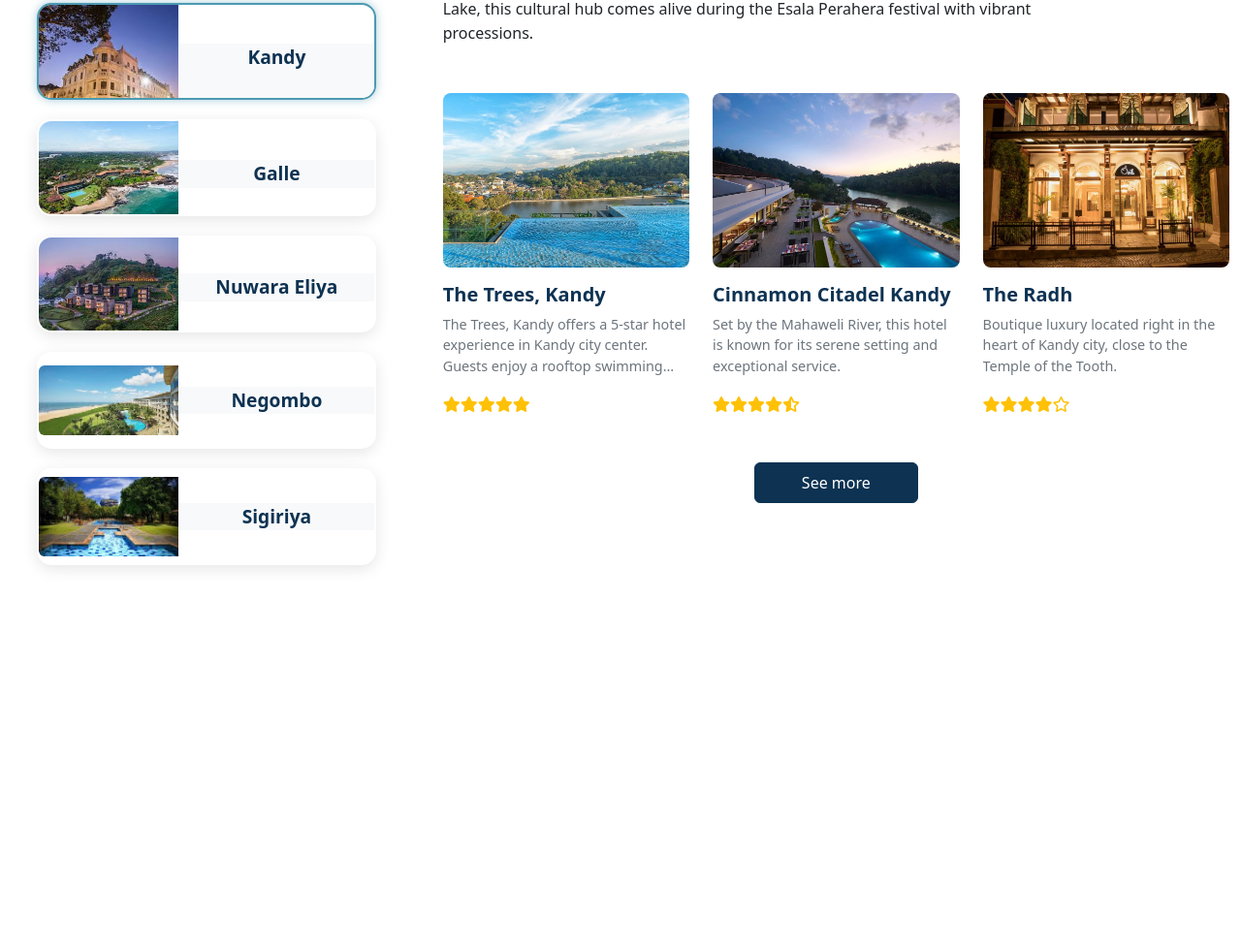
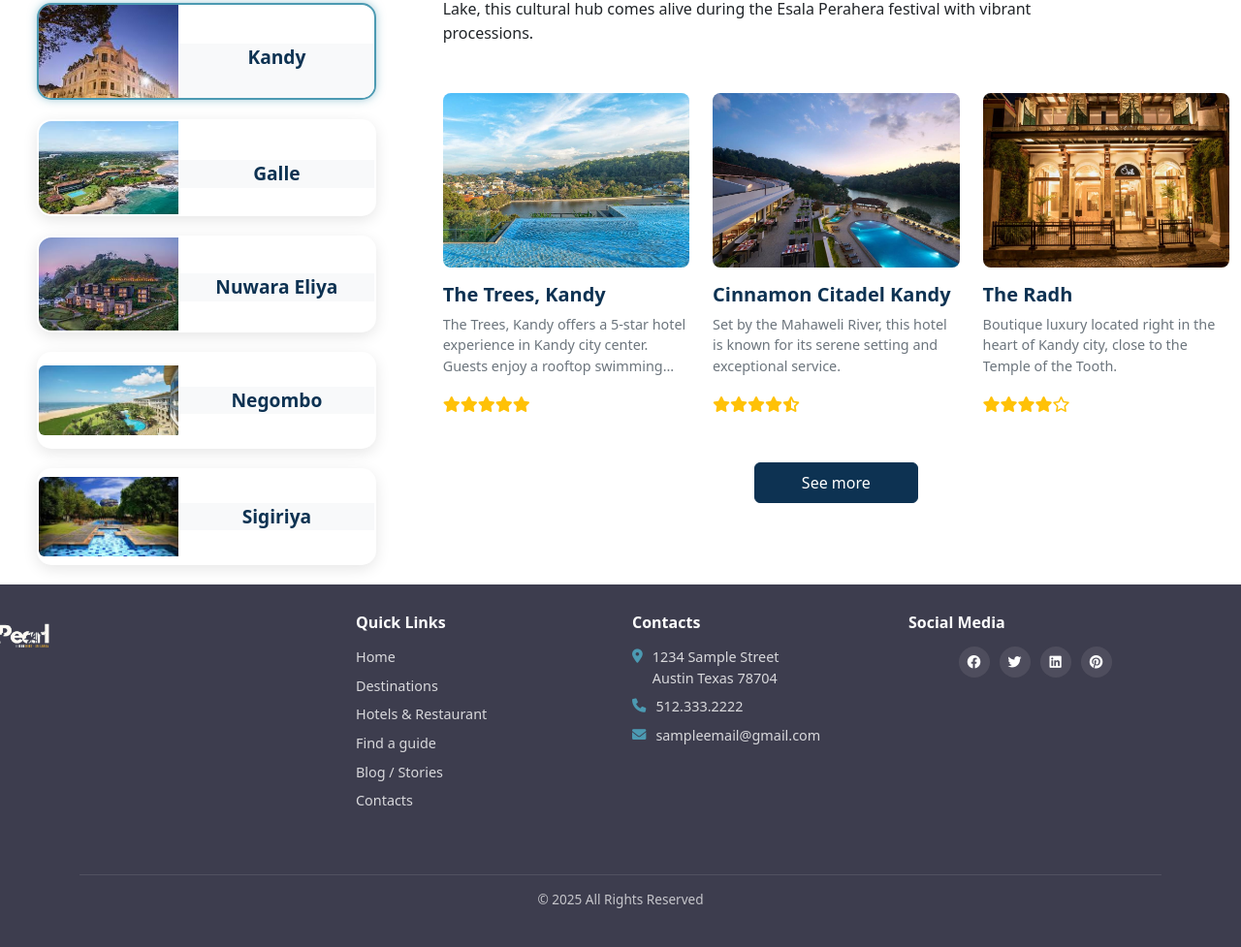
Before and after one commit to dilshandevxx/univercity-travel-project, a plain HTML site: page frontend/pages/hotel-restro.html in a window 1280 px wide. Shown: the part 937-1914 px from the top of the page at 97% size. Before the commit the page ends 1540 px from the top, so only its background shows below. Drawn offline with nearby package versions, Linux system fonts and the light colour scheme.

Commit message:
add footer section

```diff
--- a/frontend/css/hotel-restro.css
+++ b/frontend/css/hotel-restro.css
@@ -448,3 +448,152 @@
 }
 
 /* ////////////////////////card new add////////////////////// */
+
+/* Footer */
+.footer {
+  background: #3d3d4e;
+  color: white;
+  padding: 60px 0 20px;
+}
+
+.footer-logo h3 {
+  font-size: 2rem;
+  font-weight: 700;
+  margin-bottom: 5px;
+}
+
+.footer-logo p {
+  font-size: 0.9rem;
+  letter-spacing: 2px;
+  opacity: 0.8;
+}
+
+.footer h5 {
+  font-size: 1.2rem;
+  margin-bottom: 20px;
+  font-weight: 600;
+  justify-content: center;
+}
+.col-lg-3 h5 {
+  text-align: left;
+  padding-left: 0;
+  margin-left: 0;
+}
+.footer-links {
+  list-style: none;
+  padding: 0;
+  text-align: left;
+}
+
+.footer-links li {
+  margin-bottom: 10px;
+}
+
+.footer-links a {
+  color: rgba(255, 255, 255, 0.8);
+  text-decoration: none;
+  transition: all 0.3s;
+}
+
+.footer-links a:hover {
+  color: white;
+  padding-left: 5px;
+}
+
+.footer-contacts {
+  list-style: none;
+  padding: 0;
+  text-align: left;
+}
+
+.footer-contacts li {
+  margin-bottom: 15px;
+  display: flex;
+  align-items: flex-start;
+  gap: 10px;
+  color: rgba(255, 255, 255, 0.8);
+}
+
+.footer-contacts i {
+  color: var(--secondary-color);
+  margin-top: 3px;
+}
+
+.social-icons {
+  display: flex;
+  gap: 15px;
+  text-align: left;
+}
+
+.social-icons a {
+  width: 40px;
+  height: 40px;
+  background: rgba(232, 230, 230, 0.1);
+  border-radius: 50%;
+  display: flex;
+  align-items: center;
+  justify-content: center;
+  color: rgb(255, 255, 255);
+  transition: all 0.3s;
+  text-decoration: none;
+}
+
+.social-icons a:hover {
+  background: var(--secondary-color);
+  transform: translateY(-3px);
+}
+
+.footer-bottom {
+  margin-top: 40px;
+  padding-top: 20px;
+  border-top: 1px solid rgba(255, 255, 255, 0.1);
+  text-align: center;
+}
+
+.footer-bottom p {
+  margin: 0;
+  opacity: 0.7;
+}
+
+/* FOOTER  */
+.footer {
+  padding: 30px 0 15px;
+}
+
+.footer-logo img {
+  height: 50px;
+}
+
+.footer h5 {
+  font-size: 1rem;
+  margin-bottom: 15px;
+}
+
+.footer-links li,
+.footer-contacts li {
+  font-size: 0.9rem;
+  margin-bottom: 8px;
+}
+
+.social-icons {
+  gap: 10px;
+  justify-content: center;
+}
+
+.social-icons a {
+  width: 32px;
+  height: 32px;
+  font-size: 14px;
+}
+
+.footer-bottom {
+  margin-top: 25px;
+  padding-top: 15px;
+}
+
+.footer-bottom p {
+  font-size: 0.85rem;
+}
+.footer-logo {
+  margin-left: -50px;
+}
--- a/frontend/pages/hotel-restro.html
+++ b/frontend/pages/hotel-restro.html
@@ -299,6 +299,56 @@
 
       <!-- card -->
     </section>
+    <!-- Footer -->
+    <footer class="footer">
+      <div class="container">
+        <div class="row">
+          <div class="col-lg-3 col-md-6 mb-4">
+            <div class="footer-logo">
+              <img src="/univercity-travel-project/frontend/assets/images/Footer-Logo-1.png" alt="Logo" height="200px" class="footer-logo">
+            </div>
+          </div>
+
+          <div class="col-lg-3 col-md-6 mb-4">
+            <h5>Quick Links</h5>
+            <ul class="footer-links">
+              <li><a href="#hero">Home</a></li>
+              <li><a href="#destinations">Destinations</a></li>
+              <li><a href="#hotels">Hotels & Restaurant</a></li>
+              <li><a href="#guider">Find a guide</a></li>
+              <li><a href="#blog">Blog / Stories</a></li>
+              <li><a href="#about">Contacts</a></li>
+            </ul>
+          </div>
+
+          <div class="col-lg-3 col-md-6 mb-4">
+            <h5>Contacts</h5>
+            <ul class="footer-contacts">
+              <li>
+                <i class="fas fa-map-marker-alt"></i> 1234 Sample Street<br />Austin
+                Texas 78704
+              </li>
+              <li><i class="fas fa-phone"></i> 512.333.2222</li>
+              <li><i class="fas fa-envelope"></i> sampleemail@gmail.com</li>
+            </ul>
+          </div>
+
+          <div class="col-lg-3 col-md-6 mb-4">
+            <h5>Social Media</h5>
+            <div class="social-icons">
+              <a href="#"><i class="fab fa-facebook"></i></a>
+              <a href="#"><i class="fab fa-twitter"></i></a>
+              <a href="#"><i class="fab fa-linkedin"></i></a>
+              <a href="#"><i class="fab fa-pinterest"></i></a>
+            </div>
+          </div>
+        </div>
+
+        <div class="footer-bottom">
+          <p>&copy; 2025 All Rights Reserved</p>
+        </div>
+      </div>
+    </footer>
 
      <script src="/univercity-travel-project/frontend/js/hotel-restro.js"></script>
   </body>
```
Also changed, not shown: frontend/assets/images/Footer-Logo-1.png (added).
